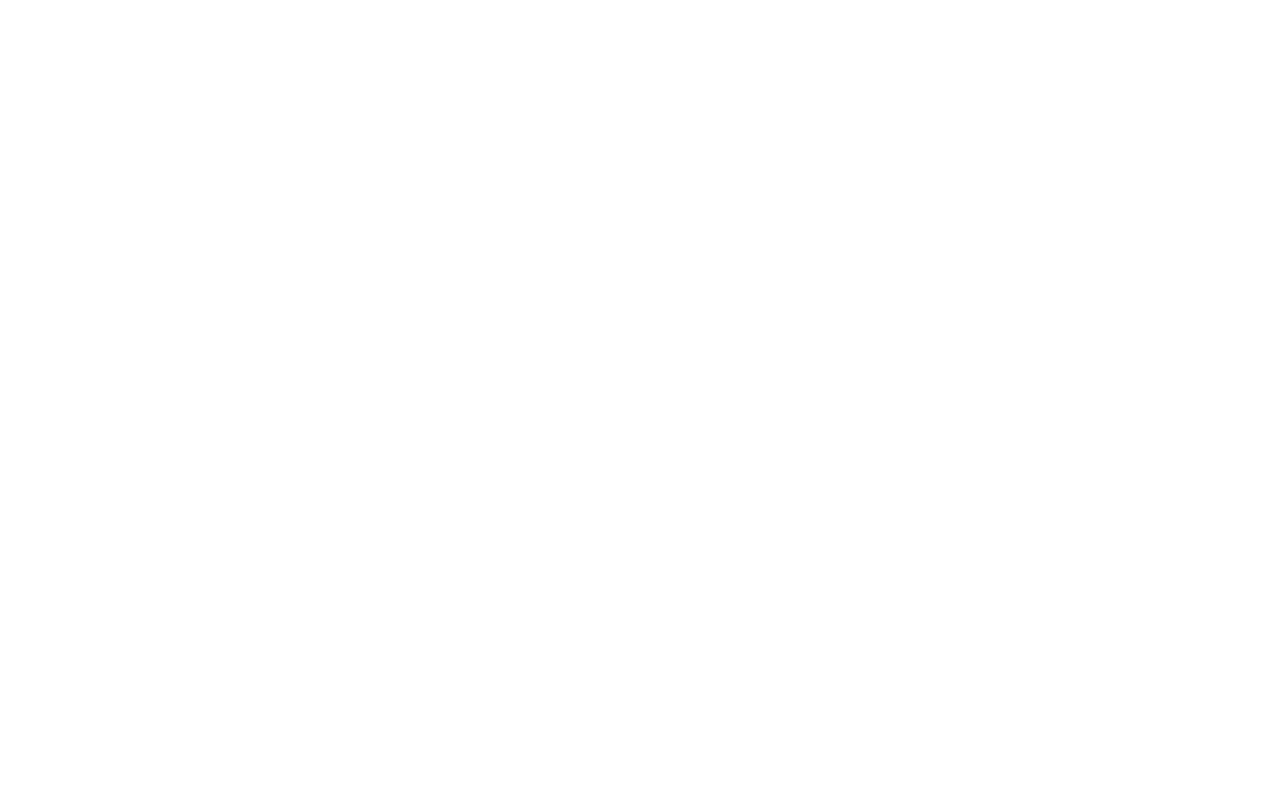
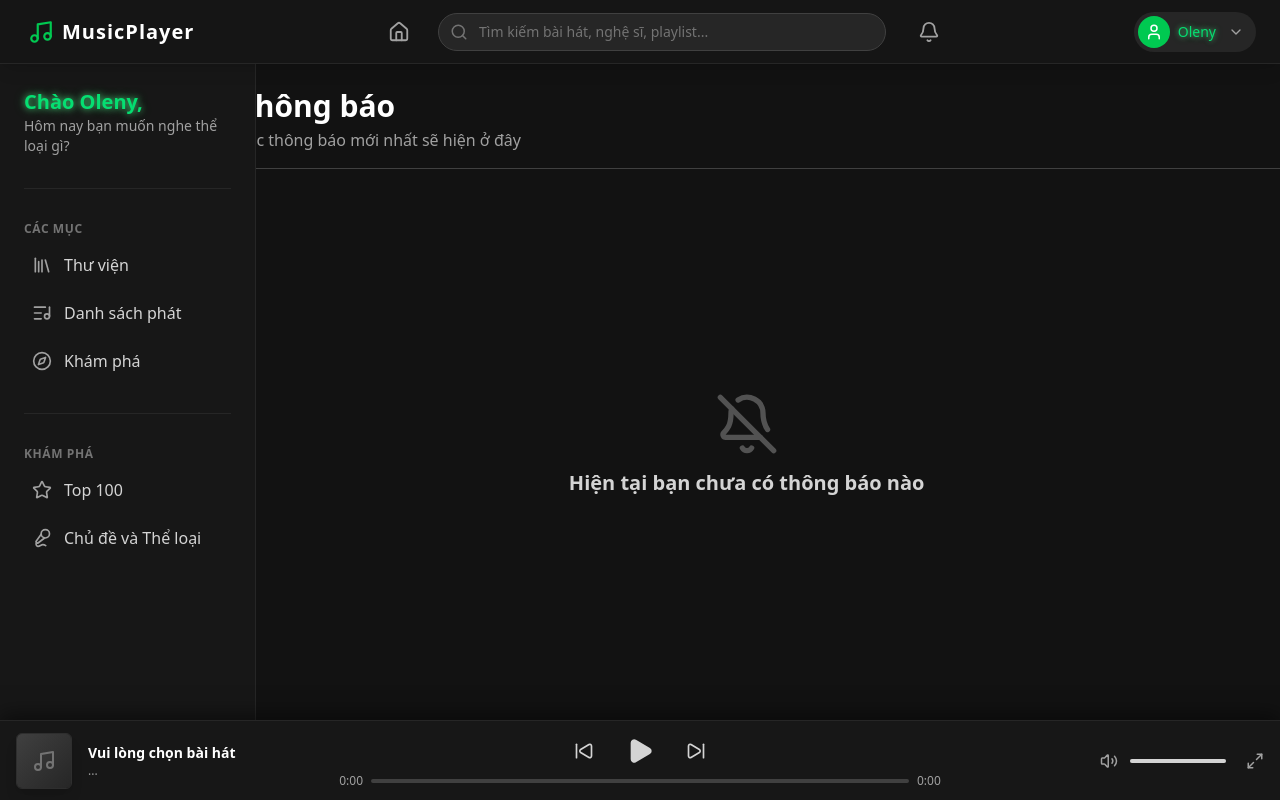
Before and after one commit to JukisYuri/Music-Player-Web, a React (Vite) app in the folder client/: page /notification in a window 1280 px wide. Before the commit this address had no page. Built offline with nearby package versions, Linux system fonts and the light colour scheme.

Commit message:
Làm trang thông báo

```diff
--- a/client/src/App.jsx
+++ b/client/src/App.jsx
@@ -7,6 +7,7 @@
 import { OnBoarding } from './pages/Onboarding.jsx';
 import { Playlist } from './pages/Playlist.jsx';
 import { Setting } from './pages/Setting.jsx';
+import { Notification } from './pages/Notification.jsx';
 
 function App() {
   return (
@@ -22,6 +23,7 @@
       <Route path="/onboarding" element={<OnBoarding />} />
       <Route path="/playlist" element={<Playlist/>} />
       <Route path="/setting" element={<Setting/>} />
+      <Route path="/notification" element={<Notification/>} />
     </Routes>
   )
 }
--- a/client/src/components/header_bar.jsx
+++ b/client/src/components/header_bar.jsx
@@ -7,7 +7,8 @@
     Music,
     Settings,
     LogOut,
-    UserCircle
+    UserCircle,
+    Bell
 } from 'lucide-react';
 import { Link } from 'react-router-dom';
 
@@ -60,6 +61,9 @@
                             className="w-full bg-neutral-800 border border-neutral-700 rounded-full py-2 pl-10 pr-4 text-sm text-white placeholder-neutral-500 focus:outline-none focus:border-green-500 focus:ring-1 focus:ring-green-500/50 transition-all"
                         />
                     </div>
+                    <Link to="/notification" className="relative text-neutral-400 hover:text-green-400 transition-colors p-1">
+                        <Bell size={30} className="text-neutral-400 hover:text-green-400 transition-colors p-1"/>
+                    </Link>
                 </div>
 
                 <div className="relative">
--- /dev/null
+++ b/client/src/components/notification_content.jsx
@@ -0,0 +1,18 @@
+import { BellOff, BellDot } from 'lucide-react';
+
+export function NotificationContent() {
+    return (
+        <>
+            <div className='flex flex-col h-full'>
+                <div className="flex flex-col border-b border-neutral-700 pb-4">
+                    <h1 className="text-3xl font-bold text-white mb-1 px-6 pt-6">Thông báo</h1>
+                    <h2 className="text-base text-neutral-400 px-6">Các thông báo mới nhất sẽ hiện ở đây</h2>
+                </div>
+                <div className='flex flex-col justify-center items-center flex-1 mb-20 gap-3'>
+                    <BellOff size={64} className="text-neutral-600 mx-auto" />
+                    <p className="text-xl text-neutral-300 py-px font-semibold">Hiện tại bạn chưa có thông báo nào</p>
+                </div>
+            </div>
+        </>
+    )
+}
--- /dev/null
+++ b/client/src/pages/Notification.jsx
@@ -0,0 +1,27 @@
+import { useState } from "react";
+import { Sidebar } from '../components/sidebar.jsx';
+import { HeaderBar } from '../components/header_bar.jsx';
+import { PlayerBar } from '../components/player_bar.jsx';
+import { LogoutConfirmModal } from '../components/logout_confirm_modal.jsx';
+import { NotificationContent } from "../components/notification_content.jsx";
+
+
+export function Notification() {
+    const [isModalOpen, setIsModalOpen] = useState(false);
+    return (
+        <>
+        <div className="w-screen h-screen grid grid-cols-12 bg-[#121212]">
+            <HeaderBar onLogoutClick={() => setIsModalOpen(true)} username="Oleny"/>
+            <div className="col-span-2">
+                <Sidebar />
+            </div>
+
+            <div className="col-span-10 pt-16 h-screen">
+                <NotificationContent />
+            </div>
+            <PlayerBar />
+            <LogoutConfirmModal isOpen={isModalOpen} onClose={() => setIsModalOpen(false)} onConfirm={() => setIsModalOpen(false)} />
+        </div>
+        </>
+    )
+}
--- a/client/src/pages/Setting.jsx
+++ b/client/src/pages/Setting.jsx
@@ -20,10 +20,16 @@
                 <Sidebar />
             </div>
 
-            <div className="col-span-10 pt-16 h-screen mx-8 mt-8 flex flex-col gap-8">
-                <div className="flex flex-row justify-between">
+            <div className="col-span-10 pt-16 h-screen mt-6 flex flex-col gap-8 px-8">
+                <div className="flex flex-col">
+                    {/* trick lỏ -mx-8 (kéo ra) và px-8 (đẩy chữ vào) */}
+                    <div className="flex flex-col gap-1 border-b border-neutral-700 pb-4 -mx-8 px-8">
+                        <h1 className="text-3xl font-bold text-white">Cài đặt</h1>
+                        <h2 className="text-base text-neutral-400">Quản lý các tùy chọn cài đặt của bạn</h2>
+                    </div>
+                    <div className="flex flex-row gap-2 justify-between items-center mt-6">
                         <div className="flex flex-col gap-2">
-                        <h2 className="text-white text-2xl font-bold">Ngôn ngữ</h2>
+                            <h2 className="text-white text-xl font-bold">Ngôn ngữ</h2>
                             <p className="text-neutral-300 text-base">Chọn ngôn ngữ - Có hiệu lực khi khởi động lại Website</p>
                         </div>
                         <select
@@ -35,6 +41,7 @@
                         </select>
                     </div>
                 </div>
+            </div>
             <PlayerBar />
             <LogoutConfirmModal isOpen={isModalOpen} onClose={() => setIsModalOpen(false)} onConfirm={() => setIsModalOpen(false)} />
         </div>
```
Lines whose indentation alone changed are shown as unchanged.
